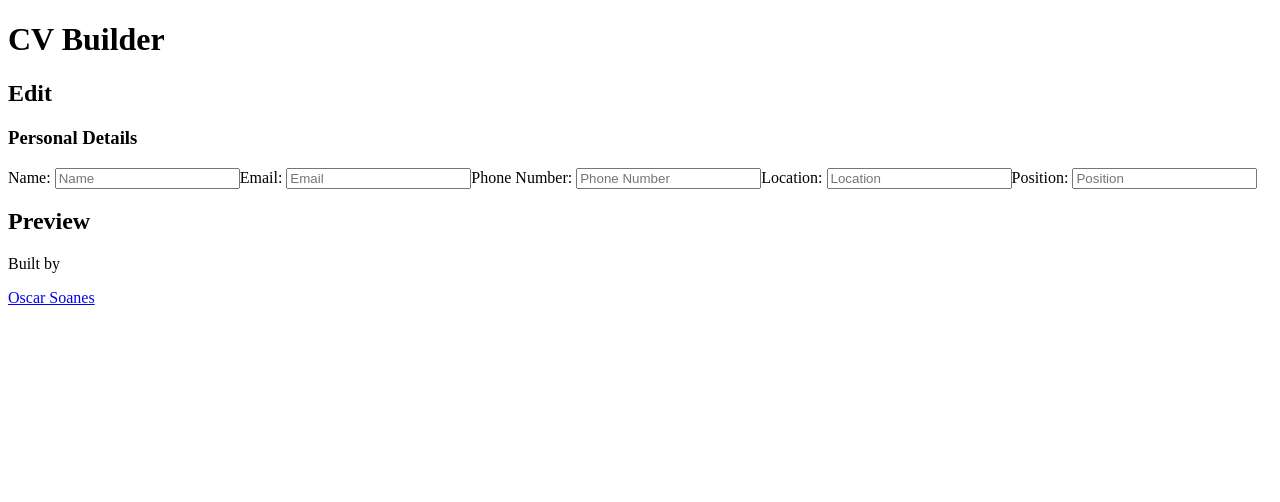
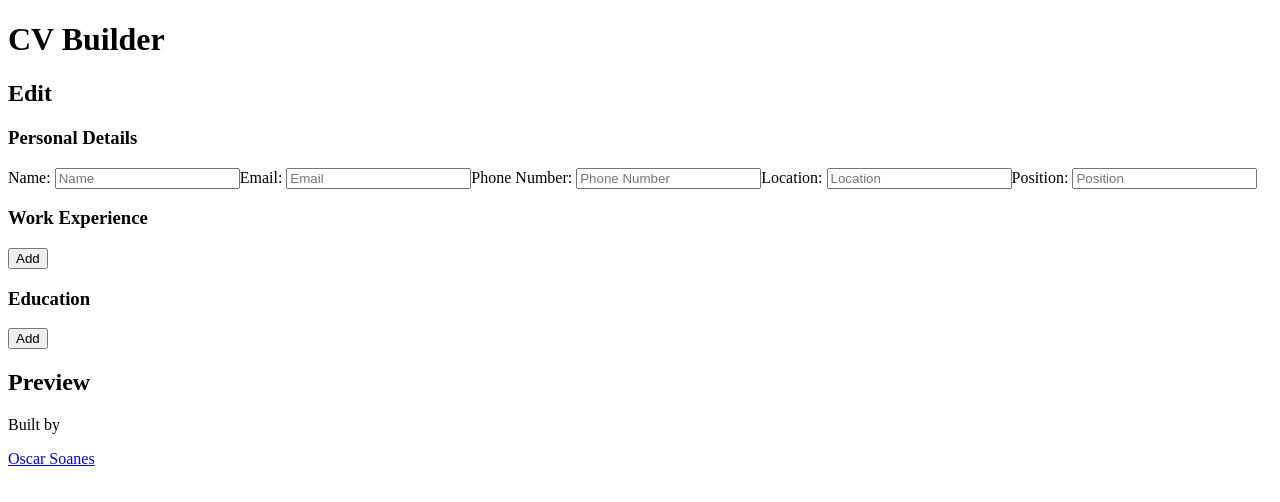
Before and after one commit to OscarSoanes/cv-project, a React (Create React App) app: page / in a window 1280 px wide. Shown: the top 502 px of the page. Built offline with nearby package versions, Linux system fonts and the light colour scheme.

Commit message:
work experience is created with unique id, and added to array via button

```diff
--- a/src/components/Edit.jsx
+++ b/src/components/Edit.jsx
@@ -1,6 +1,6 @@
 import { Input } from "./Input";
 
-export function Edit({changeField}) {
+export function Edit({changeField, addWorkExperience}) {
     return (
         <section>
             <h2>Edit</h2>
@@ -14,6 +14,16 @@ export function Edit({changeField}) {
                 <Input id="position" onChange={changeField} prettier="Position"></Input>
             </section>
 
+
+            <section>
+                <h3>Work Experience</h3>
+                <button onClick={addWorkExperience}>Add</button>
+            </section>
+
+            <section>
+                <h3>Education</h3>
+                <button>Add</button>
+            </section>
         </section>
     )
 }
--- a/src/components/Main.jsx
+++ b/src/components/Main.jsx
@@ -1,9 +1,13 @@
 import { useState } from "react";
 import defaultData from "../default.json";
+import workExpData from "../workExp.json";
+
 import { Edit } from "./Edit";
 
 export function Main() {
     const [data, setData] = useState(defaultData);
+    const [workExpLen, setWorkExpLen] = useState(0);
+
 
     function changeField(event) {
         const toUpd = {...data};
@@ -14,9 +18,22 @@ export function Main() {
         console.log(data);
     }
 
+    function addWorkExperience() {
+        const toUpd = {...data};
+        const length = data.workExperience.length
+
+        const workExp = {...workExpData};
+        workExp.id = length;
+
+        toUpd.workExperience[length] = workExp;
+
+        setData(toUpd);
+        setWorkExpLen(workExpLen + 1);
+    }
+
     return (
         <main>
-            <Edit changeField={changeField}/>
+            <Edit changeField={changeField} addWorkExperience={addWorkExperience} workExpLen={workExpLen}/>
             <h2>Preview</h2>
         </main>
     )
--- /dev/null
+++ b/src/workExp.json
@@ -0,0 +1,7 @@
+{
+    "id": 0,
+    "company": "",
+    "position": "",
+    "startDate": "",
+    "endDate": ""
+}
```
